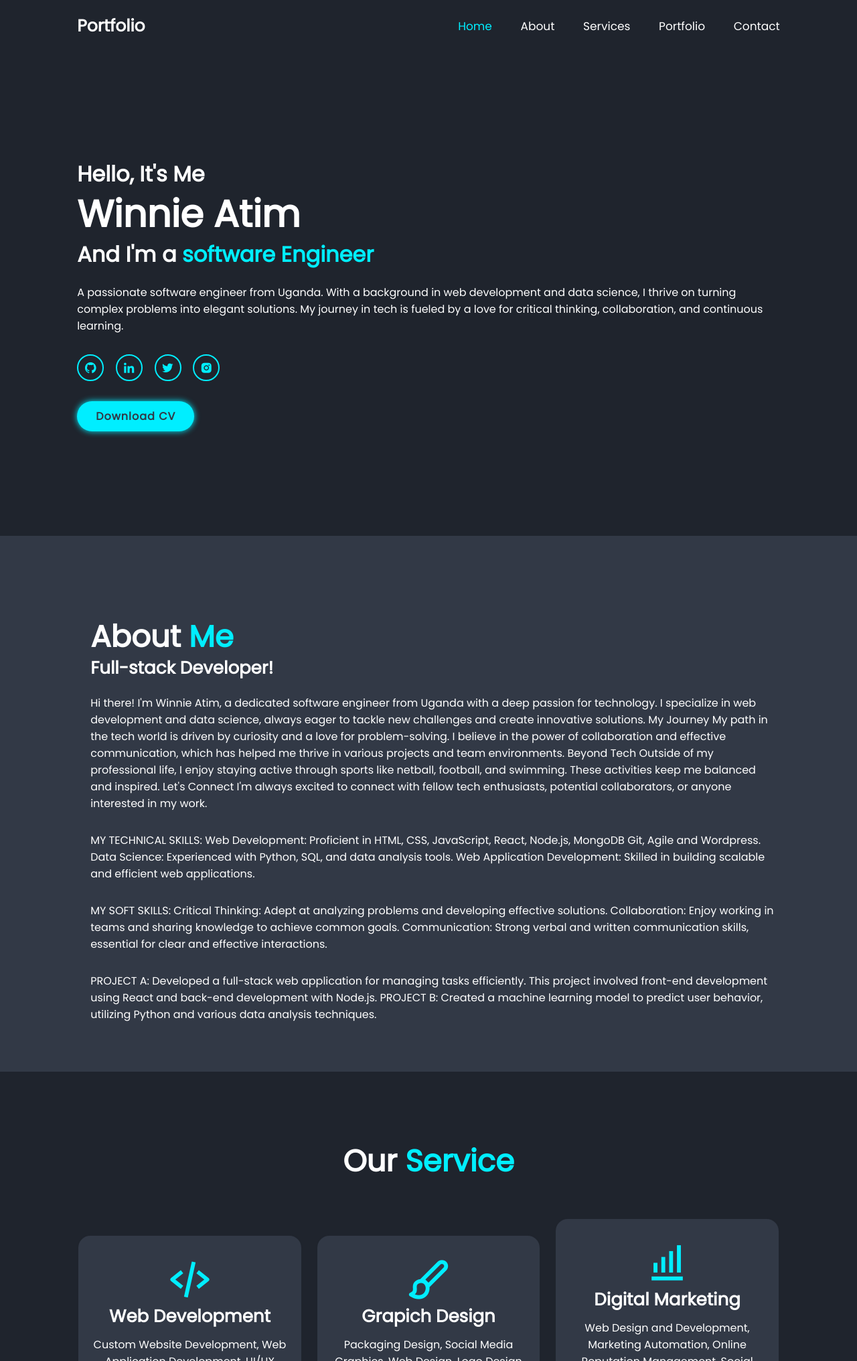
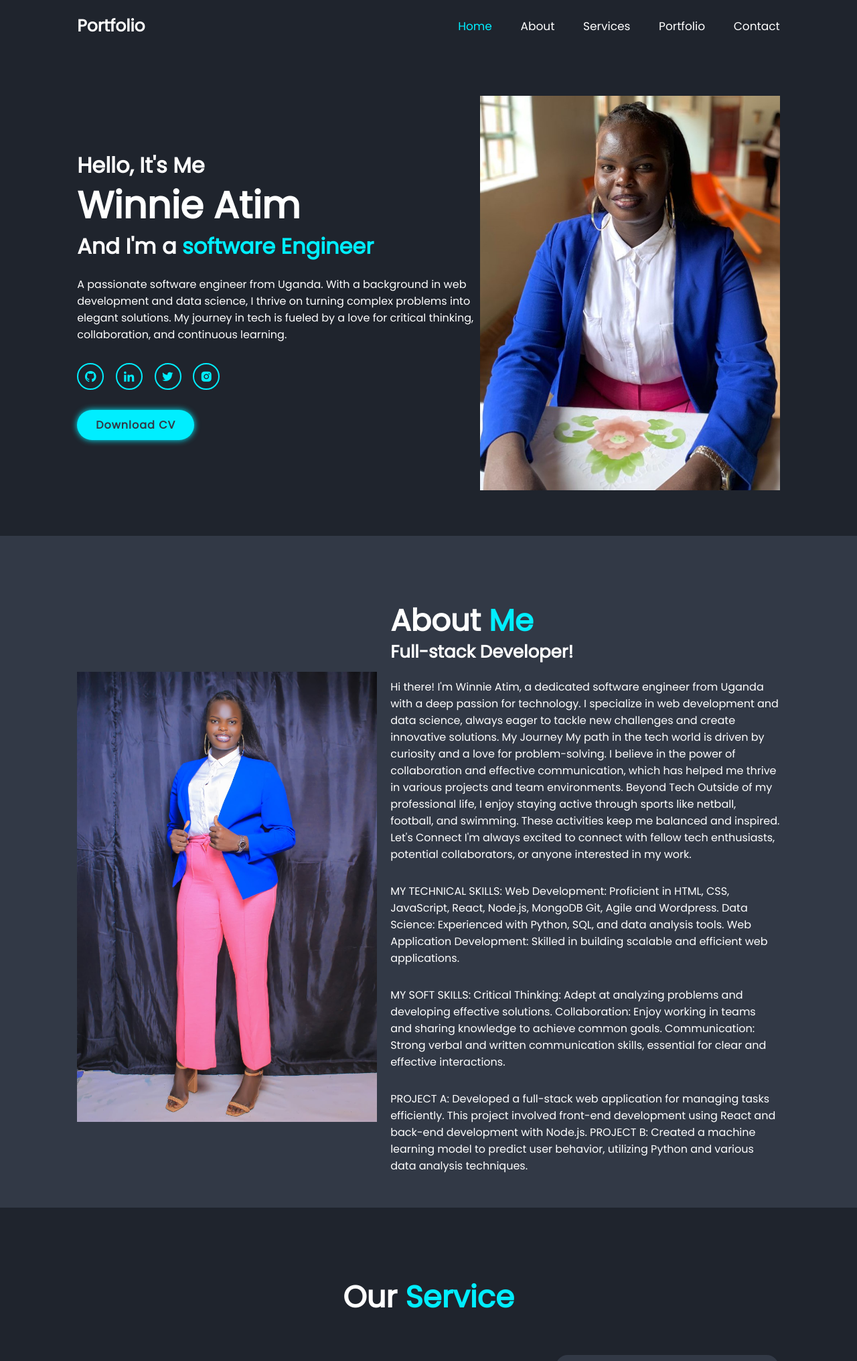
Before and after one commit to winnie-atim/my-portfolio, a plain HTML site: page index.html in a window 1280 px wide. Shown: the top 2032 px of the page at 67% size. Drawn offline with nearby package versions, Linux system fonts and the light colour scheme; the site is published under a folder, as on GitHub Pages, so addresses that start at the root find nothing.

Commit message:
fixed img links

```diff
--- a/index.html
+++ b/index.html
@@ -54,14 +54,14 @@
     </div>
 
     <div class="home-img">
-      <img src="/Shatra.jpg" alt="">
+      <img src="Shatra.jpg" alt="">
     </div>
   </section>
 
   <!-- About -->
   <section class="about" id="about">
     <div class="about-img">
-      <img src="/wini.jpg" alt="">
+      <img src="wini.jpg" alt="">
     </div>
 
     <div class="about-content">
```
